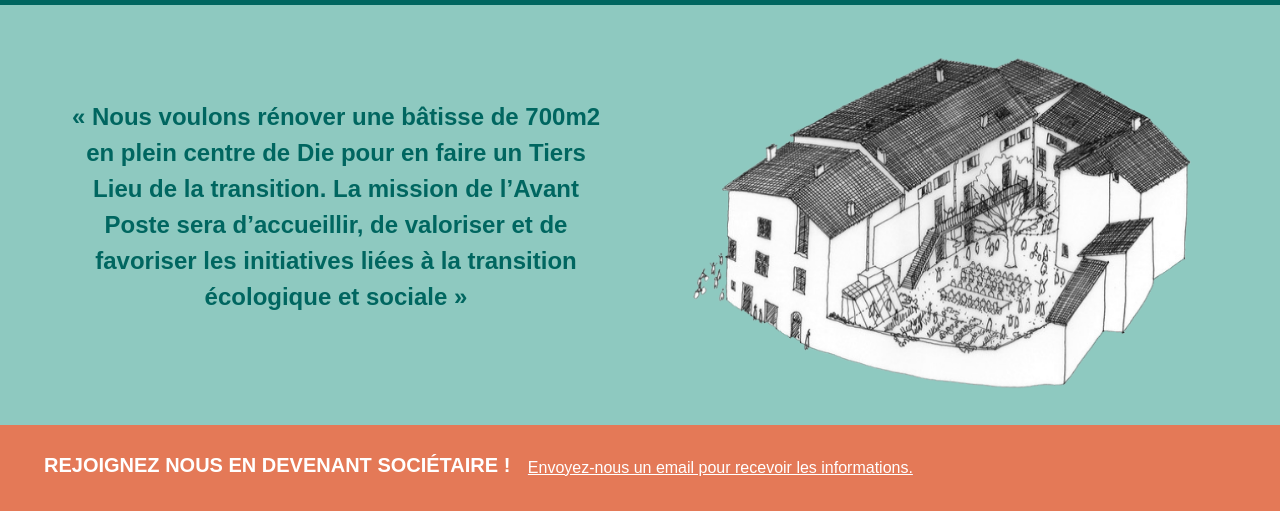
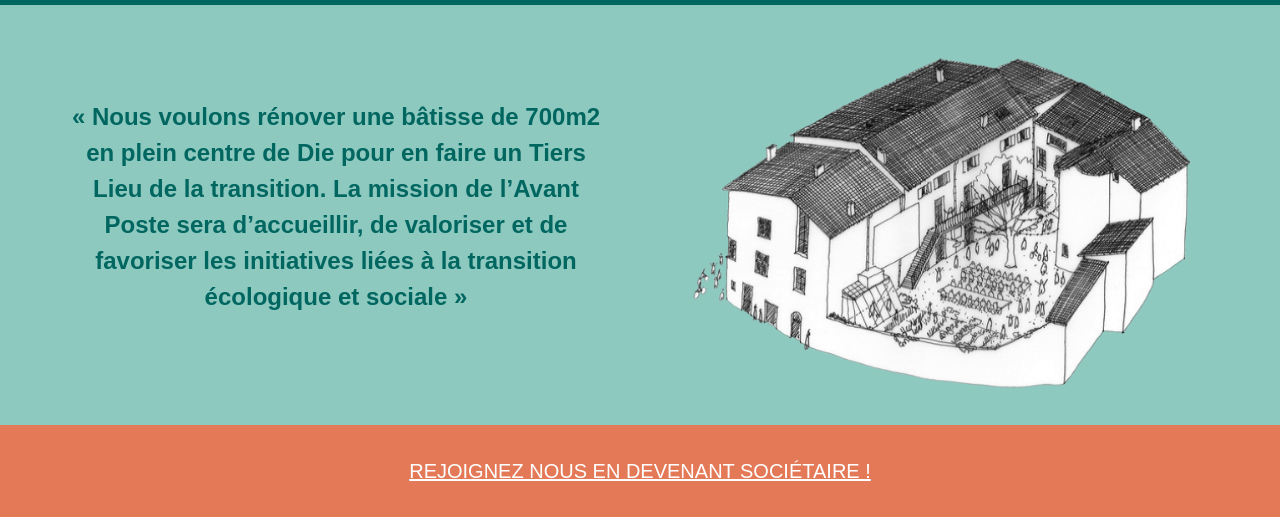
Before and after one commit to tglatt/avantposte, a website: page static/index.html in a window 1280 px wide. Shown: the part 260-792 px from the top of the page. Drawn offline with nearby package versions, Linux system fonts and the light colour scheme.

Commit message:
update content

```diff
--- a/static/index.html
+++ b/static/index.html
@@ -66,7 +66,8 @@
               <div class="circle">
                 <button type="button" class="btn btn-link">
                   <a
-                    href="mailto:contact@avant-poste.org?&subject=Avant-Poste - Collecte de fonds"
+                    href="https://coophub.avant-poste.org/register/fr-fr/AP"
+                    target="_BLANK"
                     >DEVENEZ SOCIÉTAIRE ! Souscription avant le 13 juillet
                   </a>
                 </button>
@@ -129,16 +130,17 @@
           />
         </div>
       </section>
-      <section id="email" class="row align-items-center py-4 email">
-        <div>
-          <span class="focus">REJOIGNEZ NOUS EN DEVENANT SOCIÉTAIRE !</span>
-          <button type="button" class="btn btn-link">
-            <a
-              href="mailto:contact@avant-poste.org?&subject=Avant-Poste - Collecte de fonds"
-              >Envoyez-nous un email pour recevoir les informations.
-            </a>
-          </button>
-        </div>
+      <section
+        id="email"
+        class="row align-items-center justify-content-center py-4 email"
+      >
+        <button type="button" class="btn btn-link focus">
+          <a
+            href="https://coophub.avant-poste.org/register/fr-fr/AP"
+            target="_BLANK"
+            >REJOIGNEZ NOUS EN DEVENANT SOCIÉTAIRE !
+          </a>
+        </button>
       </section>
       <section class="row align-items-center py-4 activites">
         <h2 id="activites">Activités</h2>
```
